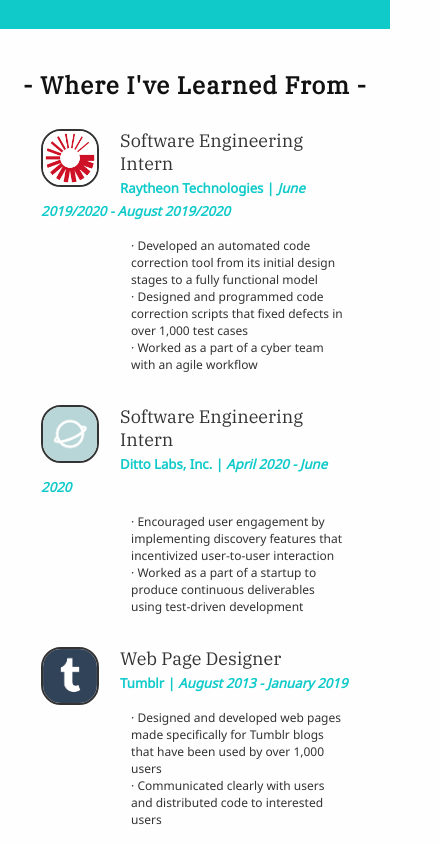
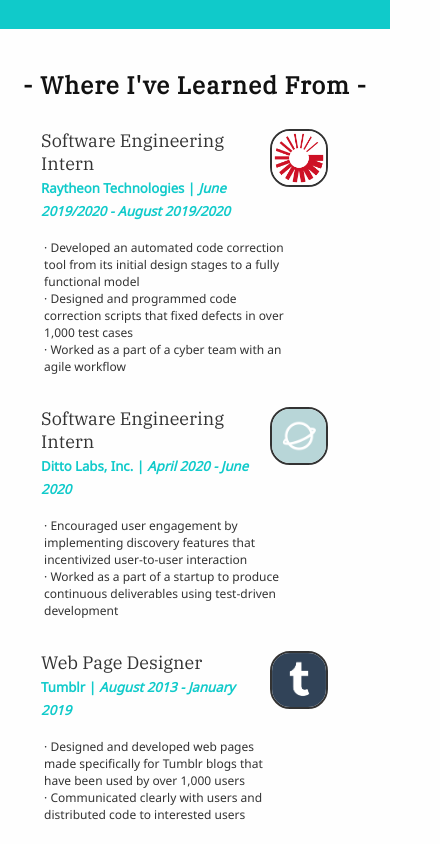
Before and after one commit to rhiannaso/rhiannaso.github.io, a React (Create React App) app: page / in a window 390 px wide. Shown: the part 1020-1864 px from the top of the page, 440 px wide, since content can reach past the window. Built offline with nearby package versions, Linux system fonts and the light colour scheme; a web font is replaced by a local one.

Commit message:
Reaccounted for mobile dimenstions

```diff
--- a/src/App.css
+++ b/src/App.css
@@ -650,6 +650,17 @@ a {
     font-size: 12px;
   }
 
+  #landing {
+    grid-template-rows: 50% 50%;
+  }
+
+  .landingImg {
+    width: 80%;
+    height: auto;
+    margin: 0 auto;
+    align-self: end;
+  }
+
   .logo {
     display: none;
     overflow: hidden;
@@ -659,6 +670,21 @@ a {
 
   .nav {
     justify-content: center;
+  }
+
+  .comp-desc {
+    margin-left: .25rem;
+    padding: 1.5rem 5rem 0rem 0rem;
+    color: #333;
+  }
+
+  .comp-logo {
+    margin-left: 1.75rem;
+    float: right;
+  }
+
+  .comp-info {
+    float: right;
   }
 
   /* About: Skills */
@@ -692,11 +718,6 @@ a {
     height: auto;
   }
 
-  /* Contact */
-  .open-msg {
-    top: 0%;
-  }
-
   .dl-btn {
     letter-spacing: 0px;
     margin-top: 4px;
@@ -709,31 +730,11 @@ a {
     justify-content: center;
     align-content: center;
   }
-}
 
-@media only screen and (max-width: 350px) {
-  html, body {
-    font-size: 11px;
-  }
-
-  #landing {
-    grid-template-rows: 35% 65%;
-  }
-
-  .landingImg {
-    width: 80%;
-    height: auto;
-    margin: 0 auto;
-    align-self: end;
-  }
-
-  .intro {
-    align-self: center;
-  }
-
-  .comp-desc {
-    margin-left: .25rem;
-    padding: 16px 0px 0px 36px;
-    color: #333;
+  .open-msg {
+    width: .5rem;
+    height: .5rem;
+    top: 15%;
+    left: 15%;
   }
 }
```
